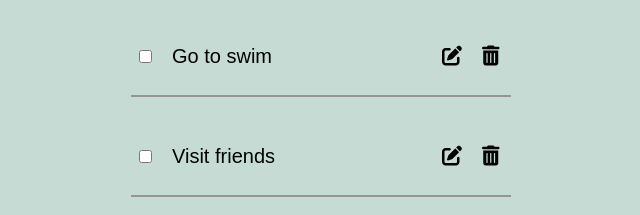
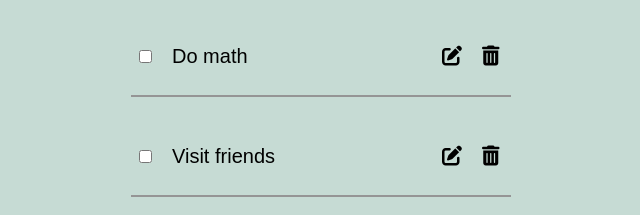
Before and after one commit to cafieness/ToDoApp, a plain HTML site: page index.html in a window 1280 px wide. Shown: the part 459-674 px from the top of the page, 319-959 px from the left. Drawn offline with Linux system fonts and the light colour scheme.

Commit message:
change pharagraph

```diff
--- a/index.html
+++ b/index.html
@@ -30,7 +30,7 @@
             </li>
             <li class="item">
               <input type="checkbox">
-              <p class="item-li phar">Go to swim</p>
+              <p class="item-li phar">Do math</p>
               <button class="edit"><i class="fas fa-edit"></i></button>
               <button class="remove"><i class="fas fa-trash-alt"></i></button>
           </li>
```
